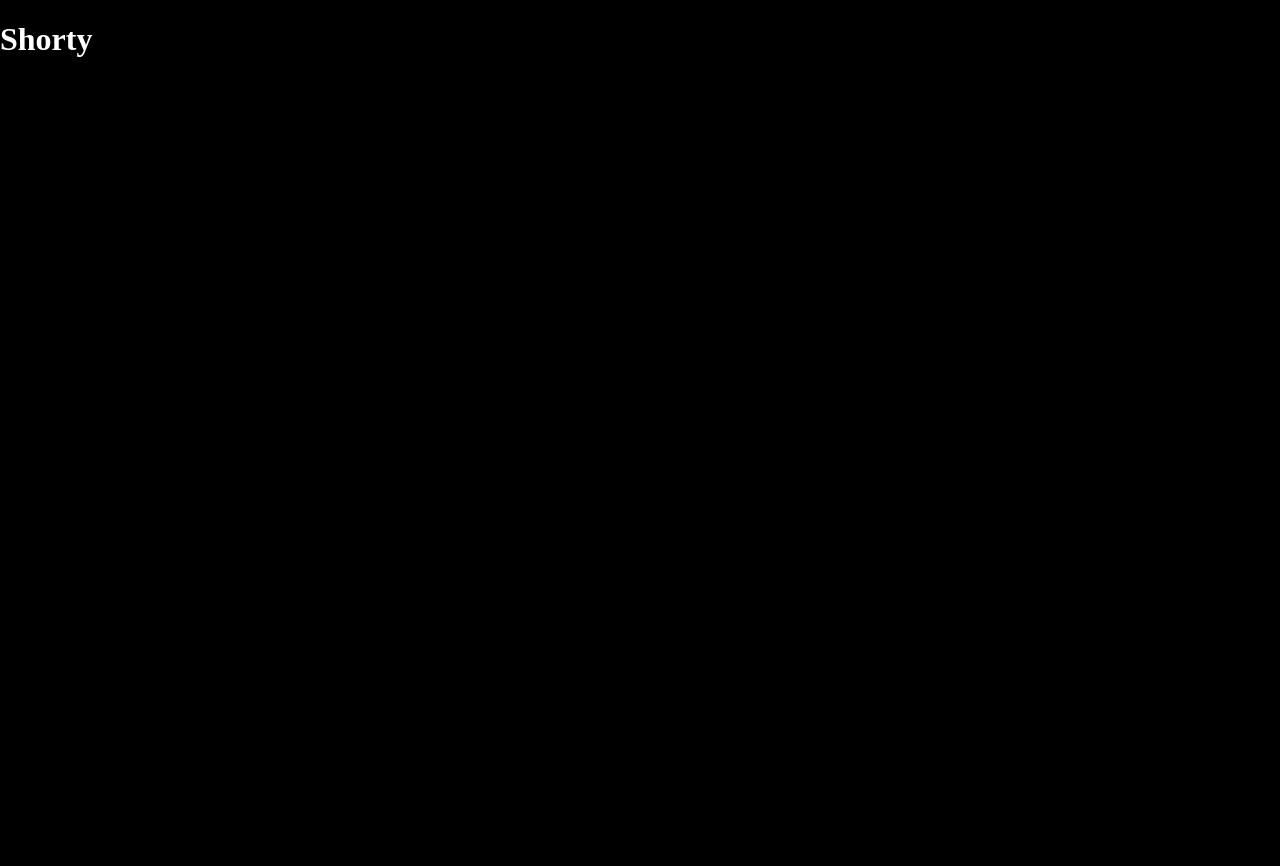
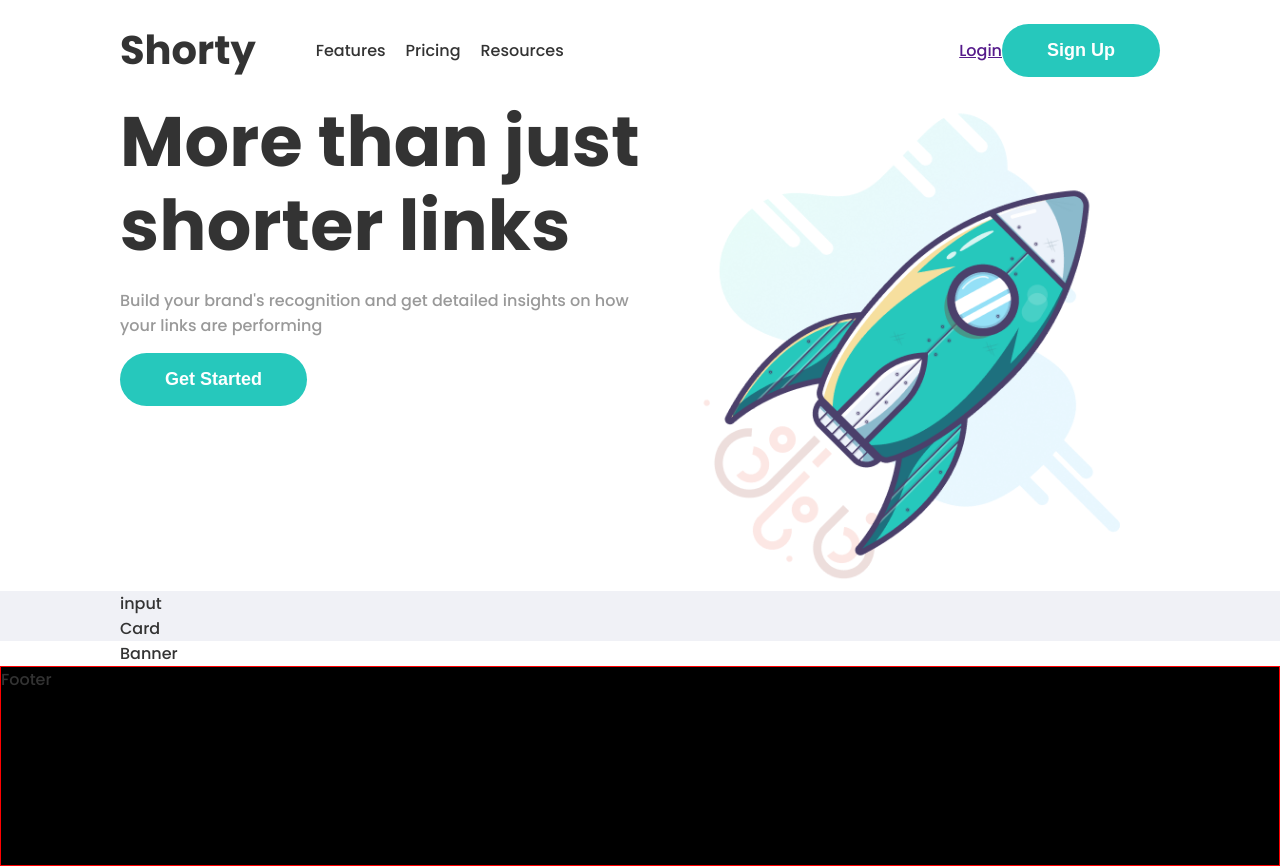
Before and after one commit to tmoran18/shorty, a React (Create React App) app: page / in a window 1280 px wide. Before the commit the page ends 800 px from the top, so only its background shows below. Built offline with nearby package versions, Linux system fonts and the light colour scheme.

Commit message:
starting on easy design sections

```diff
--- a/src/App.css
+++ b/src/App.css
@@ -1,4 +1,62 @@
-body {
-	background: black;
-	color: white;
+:root {
+	--bg-white: white;
+	--bg-gray: #f0f1f6;
+	--bg-black: black;
+	--primary: #26c8bc;
+	--secondary: #426270;
+	--tertiary: #4b406b;
+	--text: #444444;
+	--text-light: #999999;
 }
+
+#hero {
+	background: var(--bg-white);
+}
+
+#inputs,
+#cards {
+	background: var(--bg-gray);
+}
+
+.container {
+	max-width: 1440px;
+	margin: auto;
+	padding: 0 120px;
+}
+
+.flex_5050 {
+	display: flex;
+	justify-content: space-between;
+}
+
+h1 {
+	font-size: 70px;
+	line-height: 1.2;
+	margin-bottom: 20px;
+	letter-spacing: 0.2px;
+}
+
+.hero_container {
+	max-width: 525px;
+}
+
+.hero_img {
+	max-width: 95%;
+}
+
+p {
+	color: var(--text-light);
+}
+
+@media only screen and (max-width: 900px) {
+	.container {
+		padding: 10px;
+		text-align: center;
+	}
+	.flex_5050 {
+		flex-direction: column-reverse;
+	}
+	h1 {
+		font-size: 40px;
+	}
+}
--- a/src/App.js
+++ b/src/App.js
@@ -1,10 +1,24 @@
 import React from 'react';
 import './App.css';
+import Navbar from './components/Navbar';
+import Footer from './components/Footer';
+import Hero from './components/Hero';
 
 function App() {
   return (
     <div className="App">
-      <h1>Shorty</h1>
+      <Navbar />
+      <section id="hero">
+      <Hero />
+      </section>
+      <section id="inputs">
+        <div className="container input_container" >
+        input
+      </div>
+      </section>
+      <section id="cards"><div className="container" >Card</div></section>
+      <section id="banner"><div className="container" >Banner</div></section>
+      <Footer />
     </div>
   );
 }
--- /dev/null
+++ b/src/components/Button_primary.js
@@ -0,0 +1,12 @@
+import React from 'react'
+import '../css/button_primary.css'
+
+const Button_primary = ({ button_text }) => {
+    return (
+        <div>
+            <button className="btn_primary" >{button_text}</button>
+        </div>
+    )
+}
+
+export default Button_primary
--- /dev/null
+++ b/src/components/Footer.js
@@ -0,0 +1,12 @@
+import React from 'react'
+import '../css/footer.css'
+
+const Footer = () => {
+    return (
+        <div>
+            <footer className="footer" >Footer</footer>
+        </div>
+    )
+}
+
+export default Footer
--- /dev/null
+++ b/src/components/Hero.js
@@ -0,0 +1,17 @@
+import React from 'react'
+import Button_primary from './Button_primary';
+
+const Hero = () => {
+    return (
+        <div className="container flex_5050" >
+            <div className="hero_container">
+                <h1>More than just shorter links</h1>
+                <p>Build your brand's recognition and get detailed insights on how your links are performing</p>
+                <Button_primary button_text={"Get Started"} />
+            </div>
+            <div><img className="hero_img" src="./assets/rocket_ship.png" alt=""/></div>
+        </div>
+    )
+}
+
+export default Hero
--- /dev/null
+++ b/src/components/Navbar.js
@@ -0,0 +1,24 @@
+import React from 'react'
+import '../css/navbar.css'
+import Button_primary from './Button_primary'
+
+const Navbar = () => {
+    return (
+        <nav className="navbar">
+          <div className="menu">
+            <div className="logo">Shorty</div>
+              <ul>
+                <li>Features</li>
+                <li>Pricing</li>
+                <li>Resources</li>
+              </ul>
+          </div>
+          <div className="login">
+            <a href="">Login</a>
+            <Button_primary button_text="Sign Up" />
+          </div>
+        </nav>
+    )
+}
+
+export default Navbar
--- /dev/null
+++ b/src/css/button_primary.css
@@ -0,0 +1,15 @@
+.btn_primary {
+	border-radius: 100px;
+	padding: 16px 45px;
+	border: none;
+	color: var(--bg-white);
+	background: var(--primary);
+	font-size: 18px;
+	cursor: pointer;
+	margin: 15px 0px;
+	font-weight: 700;
+}
+
+.btn_primary:hover {
+	opacity: 0.8;
+}
--- /dev/null
+++ b/src/css/footer.css
@@ -0,0 +1,6 @@
+.footer {
+	border: 1px solid red;
+	height: 200px;
+	width: 100%;
+	background: var(--bg-black);
+}
--- /dev/null
+++ b/src/css/input_container.css
@@ -0,0 +1,3 @@
+.input_container {
+	background-color: #3a3053;
+}
--- /dev/null
+++ b/src/css/navbar.css
@@ -0,0 +1,28 @@
+.navbar {
+	width: 100%;
+	height: 100px;
+	display: flex;
+	max-width: 1440px;
+	margin: auto;
+	justify-content: space-between;
+	padding: 0 120px;
+}
+
+.navbar.menu,
+.menu,
+.menu ul,
+.login {
+	display: flex;
+	align-items: center;
+}
+
+ul li {
+	list-style: none;
+	padding: 10px;
+}
+
+.logo {
+	font-size: 40px;
+	font-weight: 700;
+	margin-right: 50px;
+}
--- a/src/index.css
+++ b/src/index.css
@@ -1,6 +1,18 @@
+@import url('https://fonts.googleapis.com/css2?family=Poppins:wght@500;700&display=swap');
 body {
-	margin: 0;
-	padding: 0;
 	-webkit-font-smoothing: antialiased;
 	-moz-osx-font-smoothing: grayscale;
+	font-family: 'Poppins', sans-serif;
+	font-weight: 500;
+	color: #333333;
 }
+
+html,
+body,
+* {
+	margin: 0px;
+	padding: 0px;
+	-webkit-box-sizing: border-box;
+	-moz-box-sizing: border-box;
+	box-sizing: border-box;
+}
```
Also changed, not shown: src/components/Input_container.js (added, +11 -0 lines), public/assets/rocket_ship.png (added), 1 other file (tests, documents, lock files or other folders).
